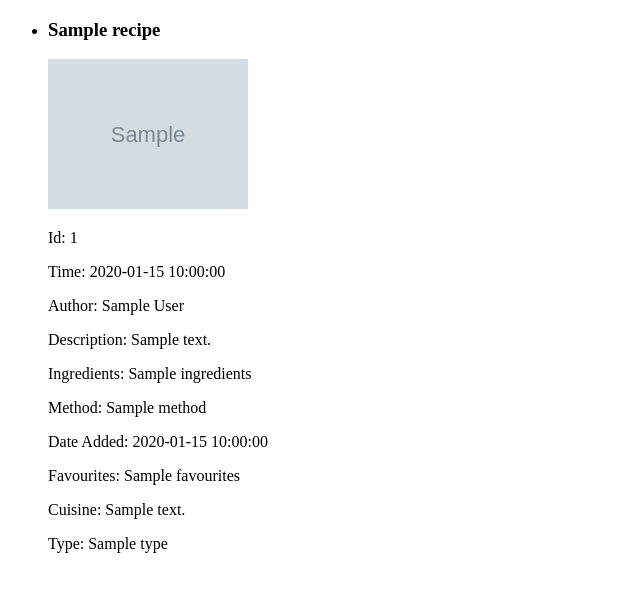
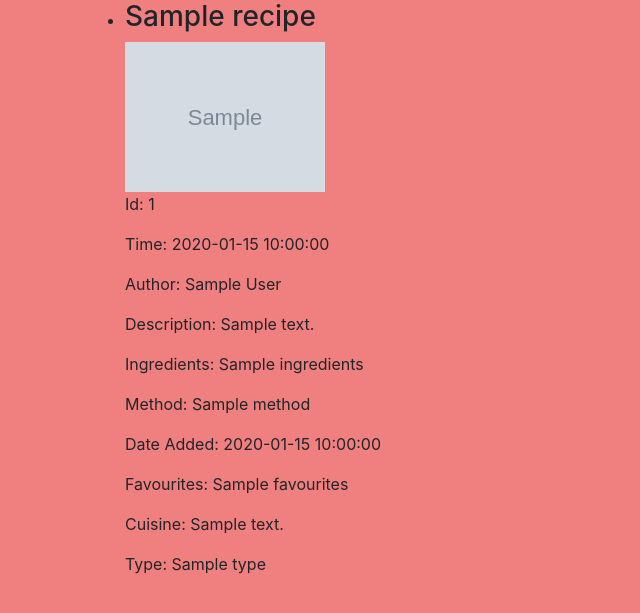
Before and after one commit to Code-Institute-Submissions/p4-online-cookbook, a Flask app: page / in a window 1280 px wide. Shown: the top 613 px of the page, without its empty margins (0-640 px from the left). Run offline with Flask 2, Linux system fonts and the light colour scheme; grey boxes marked "Sample" are stand-in pictures; a database or web service that is not in the repository returns one stand-in record (values such as "Sample title"); some libraries are stand-ins or nearby versions.

Commit message:
Add boostrap and custom css

```diff
--- /dev/null
+++ b/static/css/style.css
@@ -0,0 +1,3 @@
+body {
+    background-color: lightcoral;
+}
--- a/templates/base.html
+++ b/templates/base.html
@@ -7,7 +7,10 @@
     <meta http-equiv="X-UA-Compatible" content="ie=edge">
     <title>Online Cookbook</title>
 
-    <!-- <link rel="stylesheet" href="{{url_for('static', filename='css/style.css')}}"> -->
+    <link rel="stylesheet" href="https://stackpath.bootstrapcdn.com/bootstrap/4.1.3/css/bootstrap.min.css" integrity="sha384-MCw98/SFnGE8fJT3GXwEOngsV7Zt27NXFoaoApmYm81iuXoPkFOJwJ8ERdknLPMO"
+        crossorigin="anonymous">
+
+    <link rel="stylesheet" href="{{url_for('static', filename='css/style.css')}}">
 </head>
 
 <body>
@@ -18,8 +21,11 @@
         {% block content %} {% endblock %}
     </div>
 
-    <!-- jQuery -->
-    <script src=https://cdnjs.cloudflare.com/ajax/libs/jquery/3.3.1/jquery.min.js></script>
+    <!-- javascript -->
+    <script src="https://code.jquery.com/jquery-3.3.1.slim.min.js" integrity="sha384-q8i/X+965DzO0rT7abK41JStQIAqVgRVzpbzo5smXKp4YfRvH+8abtTE1Pi6jizo"
+        crossorigin="anonymous"></script>
+    <script src="https://stackpath.bootstrapcdn.com/bootstrap/4.1.3/js/bootstrap.min.js" integrity="sha384-ChfqqxuZUCnJSK3+MXmPNIyE6ZbWh2IMqE241rYiqJxyMiZ6OW/JmZQ5stwEULTy"
+        crossorigin="anonymous"></script>
 </body>
 
 </html>
```
